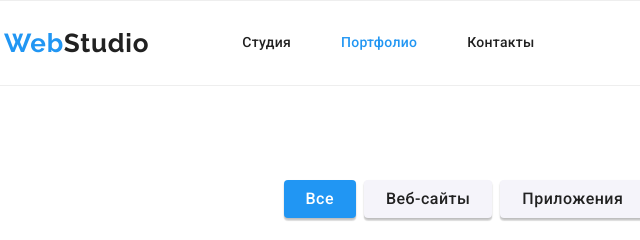
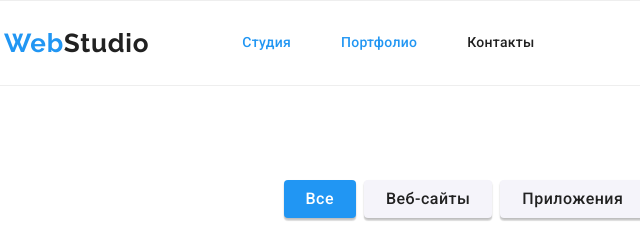
Before and after one commit to Tatiana-Hela/goit-markup-hw-03, a plain HTML site: page portfolio.html in a window 1280 px wide. In both pictures the pointer is over the link "Студия". Shown: the top 240 px of the page, 51-691 px from the left. Drawn offline with nearby package versions, Linux system fonts and the light colour scheme.

Commit message:
menu-link(focus,hover)

```diff
--- a/css/style.css
+++ b/css/style.css
@@ -123,8 +123,8 @@ body {
 .menu-item + .menu-item {
     padding-left: 50px;
 }
-.menu:focus,
-.menu:hover {
+.menu-link:focus,
+.menu-link:hover {
     color: var(--accent-color);
 }
 /* =========/HEADER========== */
```
